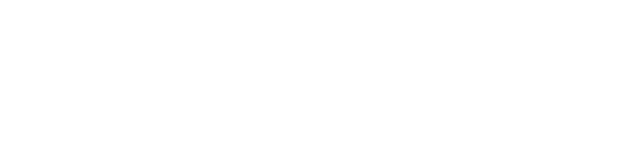
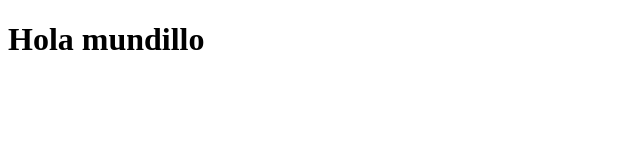
Before and after one commit to samuelmora7702/proyecto-pae, a plain HTML site: page index.html in a window 1280 px wide. Shown: the whole page, without its empty margins (0-640 px from the left). Drawn offline with Linux system fonts and the light colour scheme.

Commit message:
Modificación index.html

```diff
--- a/index.html
+++ b/index.html
@@ -4,6 +4,7 @@
     <title>Document</title>
 </head>
 <body>
+    <h1>Hola mundillo</h1>
 
 </body>
 </html>
```
